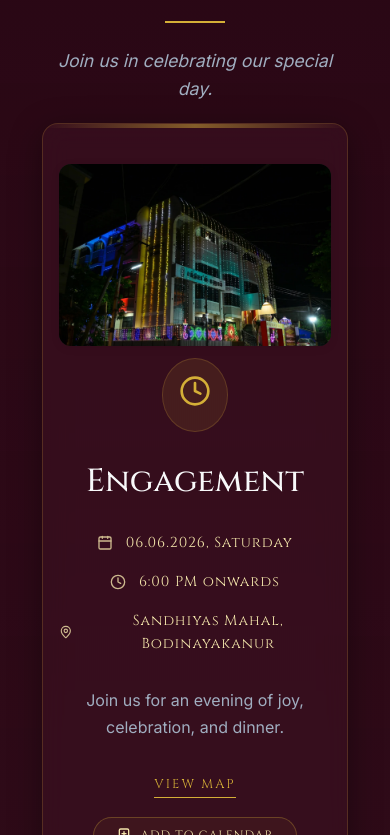
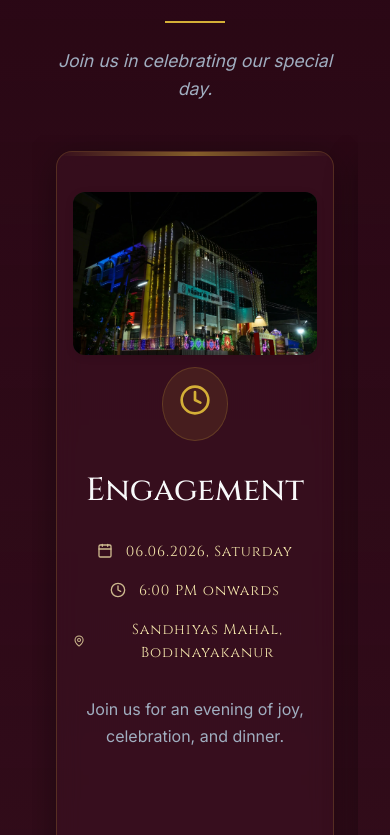
Before and after one commit to vaishnavansakthi/marriage-website, a React (Vite) app: page / in a window 390 px wide. Shown: the part 6349-7184 px from the top of the page. Built offline with nearby package versions, Linux system fonts and the light colour scheme; no server answers.

Commit message:
style: implement horizontal scrolling for wedding events on mobile

```diff
--- a/src/components/Events.css
+++ b/src/components/Events.css
@@ -13,30 +13,41 @@
   min-width: 0;
 }
 
-/* Ensure section header stays centered on small screens */
-.events-section .section-header {
-  width: 100%;
-  text-align: center;
-  padding-left: 1rem;
-  padding-right: 1rem;
-  box-sizing: border-box;
-}
+@media (max-width: 768px) {
+  .events-grid {
+    display: flex;
+    overflow-x: auto;
+    scroll-snap-type: x mandatory;
+    gap: 1.5rem;
+    padding: 1rem 1.5rem 3rem;
+    -webkit-overflow-scrolling: touch;
+    justify-content: flex-start;
+  }
 
-@media (max-width: 480px) {
-  /* Stack grid to single column and reduce gaps so header visually centers */
-  .events-grid {
-    grid-template-columns: 1fr;
-    gap: 1.25rem;
-    padding: 0 0.6rem;
-    max-width: 420px;
-    margin-left: auto;
-    margin-right: auto;
+  .events-grid::-webkit-scrollbar {
+    height: 4px;
+  }
+
+  .events-grid::-webkit-scrollbar-track {
+    background: rgba(255, 255, 255, 0.05);
+    border-radius: 10px;
+  }
+
+  .events-grid::-webkit-scrollbar-thumb {
+    background: var(--gold-accent);
+    border-radius: 10px;
+  }
+
+  .event-card {
+    flex: 0 0 85vw;
+    scroll-snap-align: center;
+    max-width: 400px;
   }
 
   .events-section .section-header {
     padding-left: 0.5rem;
     padding-right: 0.5rem;
-    margin-bottom: 1.25rem;
+    margin-bottom: 2rem;
   }
 
   .events-section .section-header h2 {
```
